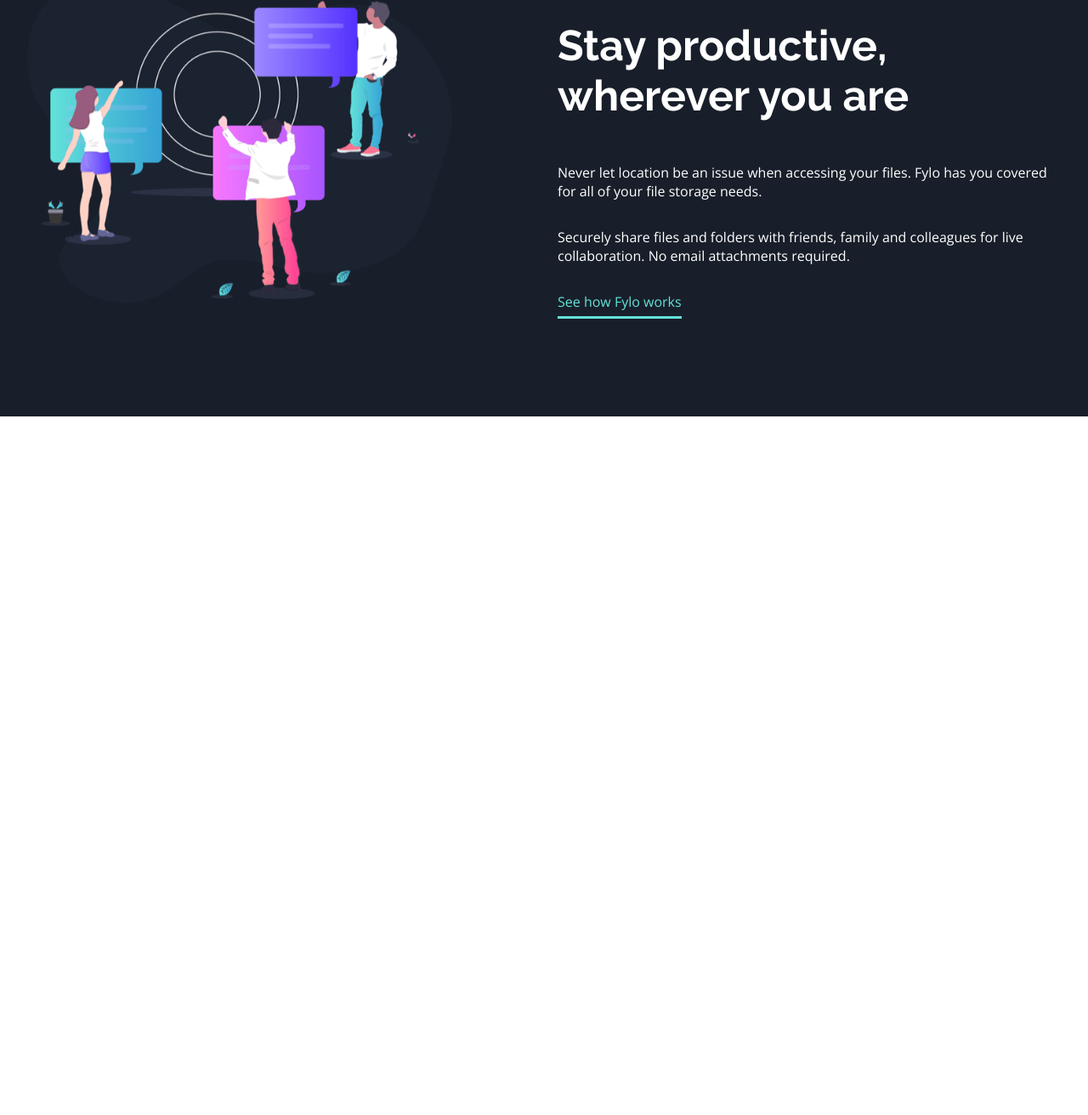
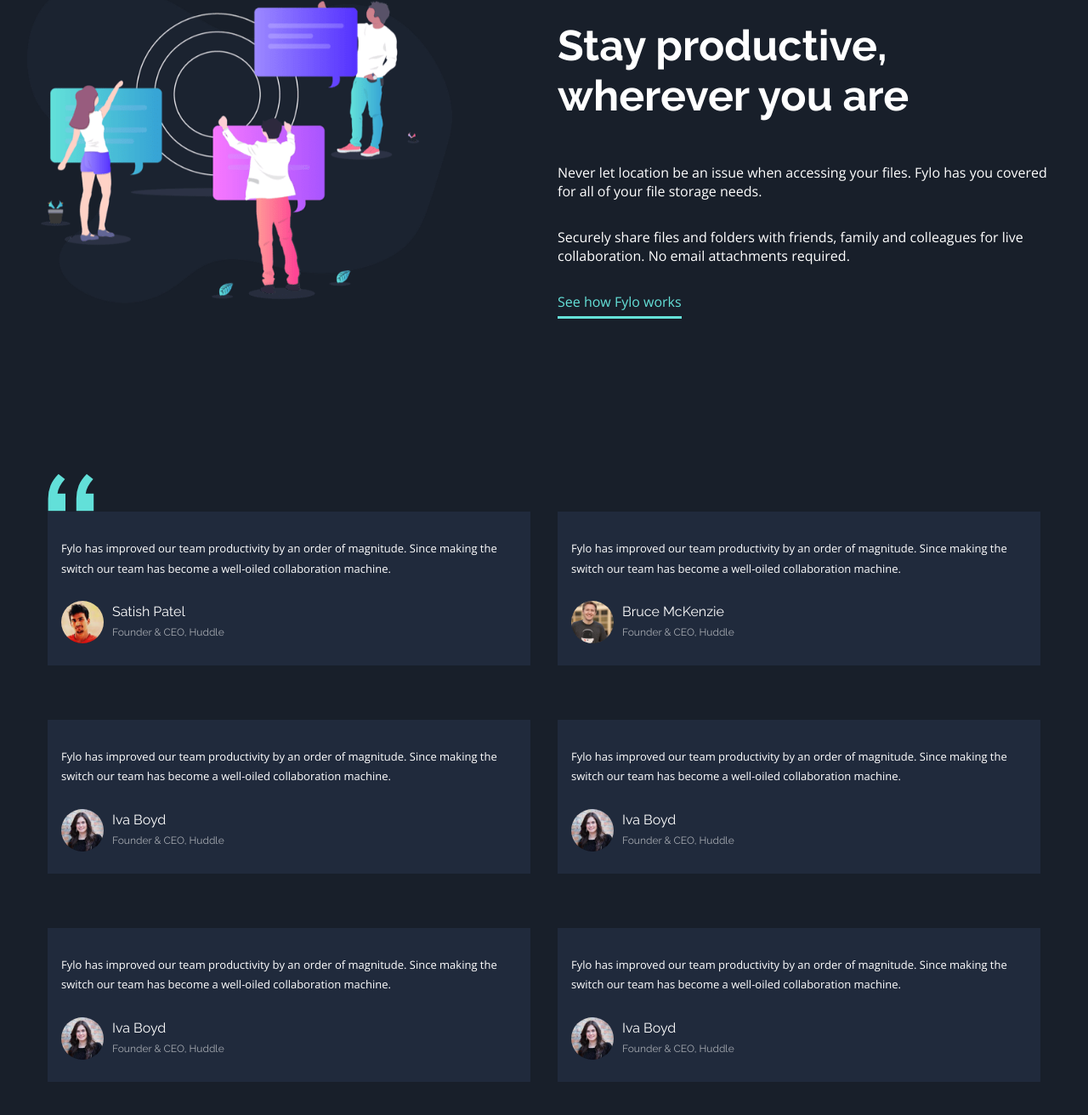
Before and after one commit to Kac1er/fylo-landing-page, a plain HTML site: page index.html in a window 1280 px wide. Shown: the part 2255-3567 px from the top of the page at 85% size. Before the commit the page ends 2745 px from the top, so only its background shows below. Drawn offline with nearby package versions, Linux system fonts and the light colour scheme.

Commit message:
Add testimonials section

```diff
--- a/index.html
+++ b/index.html
@@ -115,6 +115,105 @@
 					<a href="#" class="productive__link">See how Fylo works</a>
 				</div>
 			</section>
+			<section class="section-padding testimonials wrapper">
+				<div class="testimonials__card">
+					<div class="quotation"></div>
+					<p class="testimonials__text">
+						Fylo has improved our team productivity by an order of magnitude.
+						Since making the switch our team has become a well-oiled
+						collaboration machine.
+					</p>
+					<div class="testimonials__box-author">
+						<img
+							src="./img/profile-1.jpg"
+							alt="Satish Patel picture"
+							class="testimonials__author-img"
+						/>
+						<p class="testimonials__author-name">Satish Patel</p>
+						<p class="testimonials__author-role">Founder & CEO, Huddle</p>
+					</div>
+				</div>
+				<div class="testimonials__card">
+					<p class="testimonials__text">
+						Fylo has improved our team productivity by an order of magnitude.
+						Since making the switch our team has become a well-oiled
+						collaboration machine.
+					</p>
+					<div class="testimonials__box-author">
+						<img
+							src="./img/profile-2.jpg"
+							alt="Satish Patel picture"
+							class="testimonials__author-img"
+						/>
+						<p class="testimonials__author-name">Bruce McKenzie</p>
+						<p class="testimonials__author-role">Founder & CEO, Huddle</p>
+					</div>
+				</div>
+				<div class="testimonials__card">
+					<p class="testimonials__text">
+						Fylo has improved our team productivity by an order of magnitude.
+						Since making the switch our team has become a well-oiled
+						collaboration machine.
+					</p>
+					<div class="testimonials__box-author">
+						<img
+							src="./img/profile-3.jpg"
+							alt="Satish Patel picture"
+							class="testimonials__author-img"
+						/>
+						<p class="testimonials__author-name">Iva Boyd</p>
+						<p class="testimonials__author-role">Founder & CEO, Huddle</p>
+					</div>
+				</div>
+				<div class="testimonials__card">
+					<p class="testimonials__text">
+						Fylo has improved our team productivity by an order of magnitude.
+						Since making the switch our team has become a well-oiled
+						collaboration machine.
+					</p>
+					<div class="testimonials__box-author">
+						<img
+							src="./img/profile-3.jpg"
+							alt="Satish Patel picture"
+							class="testimonials__author-img"
+						/>
+						<p class="testimonials__author-name">Iva Boyd</p>
+						<p class="testimonials__author-role">Founder & CEO, Huddle</p>
+					</div>
+				</div>
+				<div class="testimonials__card">
+					<p class="testimonials__text">
+						Fylo has improved our team productivity by an order of magnitude.
+						Since making the switch our team has become a well-oiled
+						collaboration machine.
+					</p>
+					<div class="testimonials__box-author">
+						<img
+							src="./img/profile-3.jpg"
+							alt="Satish Patel picture"
+							class="testimonials__author-img"
+						/>
+						<p class="testimonials__author-name">Iva Boyd</p>
+						<p class="testimonials__author-role">Founder & CEO, Huddle</p>
+					</div>
+				</div>
+				<div class="testimonials__card">
+					<p class="testimonials__text">
+						Fylo has improved our team productivity by an order of magnitude.
+						Since making the switch our team has become a well-oiled
+						collaboration machine.
+					</p>
+					<div class="testimonials__box-author">
+						<img
+							src="./img/profile-3.jpg"
+							alt="Satish Patel picture"
+							class="testimonials__author-img"
+						/>
+						<p class="testimonials__author-name">Iva Boyd</p>
+						<p class="testimonials__author-role">Founder & CEO, Huddle</p>
+					</div>
+				</div>
+			</section>
 		</main>
 	</body>
 </html>
--- a/sass/_large.scss
+++ b/sass/_large.scss
@@ -20,4 +20,7 @@
 			margin-bottom: 1em;
 		}
 	}
+	// .testimonials {
+	// 	grid-template-columns: repeat(3, 1fr);
+	// }
 }
--- a/sass/main.scss
+++ b/sass/main.scss
@@ -174,6 +174,61 @@ body {
 		}
 	}
 }
+
+.testimonials {
+	display: grid;
+	grid-template-columns: repeat(auto-fit, minmax(300px, 600px));
+	justify-content: center;
+	&__card {
+		position: relative;
+		background-color: $dark-blue-testimonials;
+		margin: 2em 1em;
+		padding: 2em 1em;
+
+		.quotation {
+			position: absolute;
+			top: -45px;
+			left: 0;
+			width: 80px;
+			height: 80px;
+			background-image: url("../img/bg-quotes.png");
+			background-repeat: no-repeat;
+		}
+	}
+
+	&__text {
+		font-size: 1.3rem;
+		line-height: 1.8em;
+		margin-bottom: 2em;
+		color: $white;
+	}
+
+	&__box-author {
+		display: grid;
+		grid-template-columns: 60px 140px;
+		grid-template-rows: 30px;
+	}
+	&__author {
+		&-name,
+		&-role {
+			color: $white;
+			font-family: "Raleway", sans-serif;
+		}
+		&-name {
+			margin-top: 0.2em;
+		}
+		&-role {
+			grid-column: 2/3;
+			grid-row: 2/3;
+			font-size: 1.2rem;
+			opacity: 0.6;
+		}
+		&-img {
+			width: 50px;
+			border-radius: 50%;
+		}
+	}
+}
 @import "./small";
 @import "./medium";
 @import "./large";
```
Also changed, not shown: sass/_medium.scss (+8 -0 lines), css/main.css, 1 other file.
